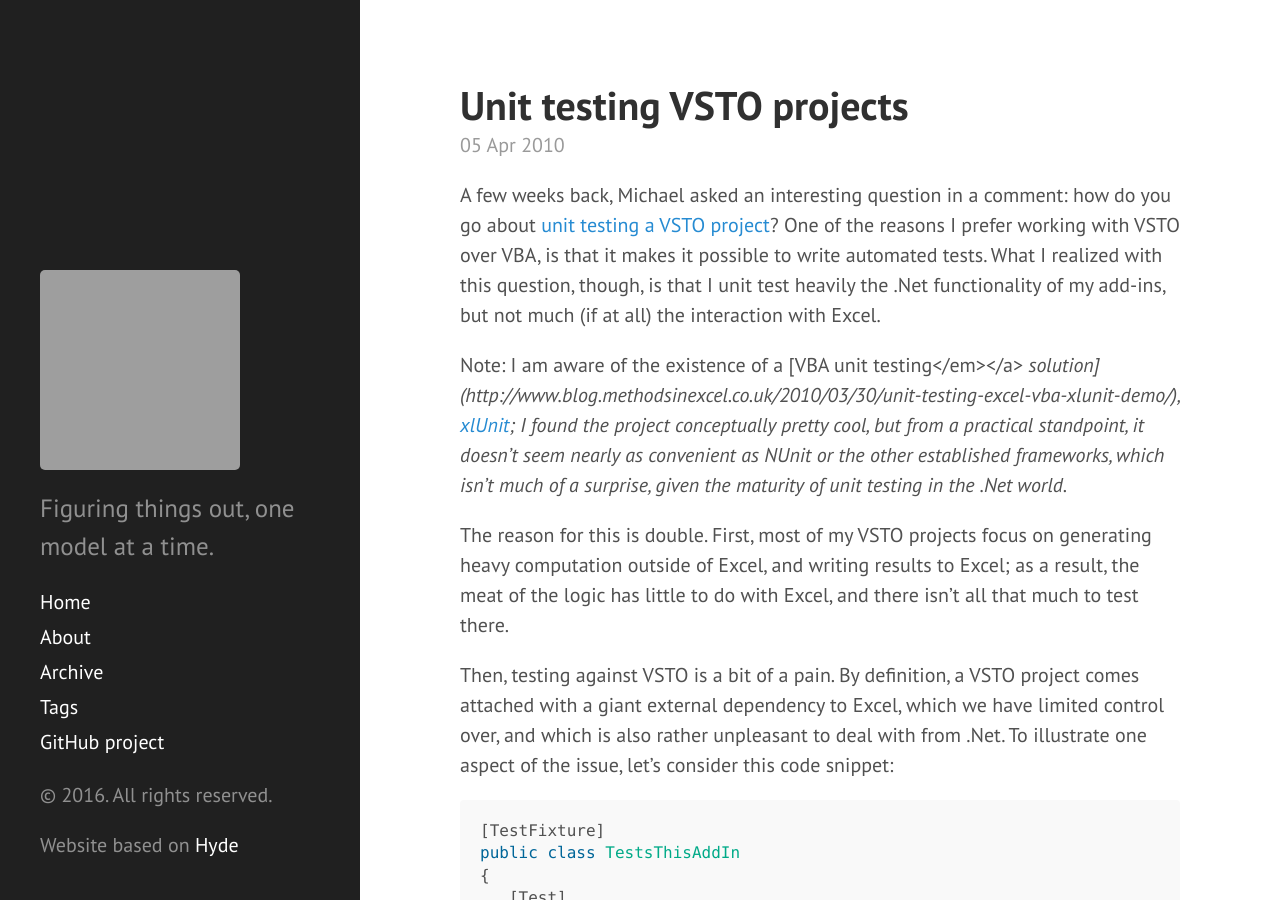
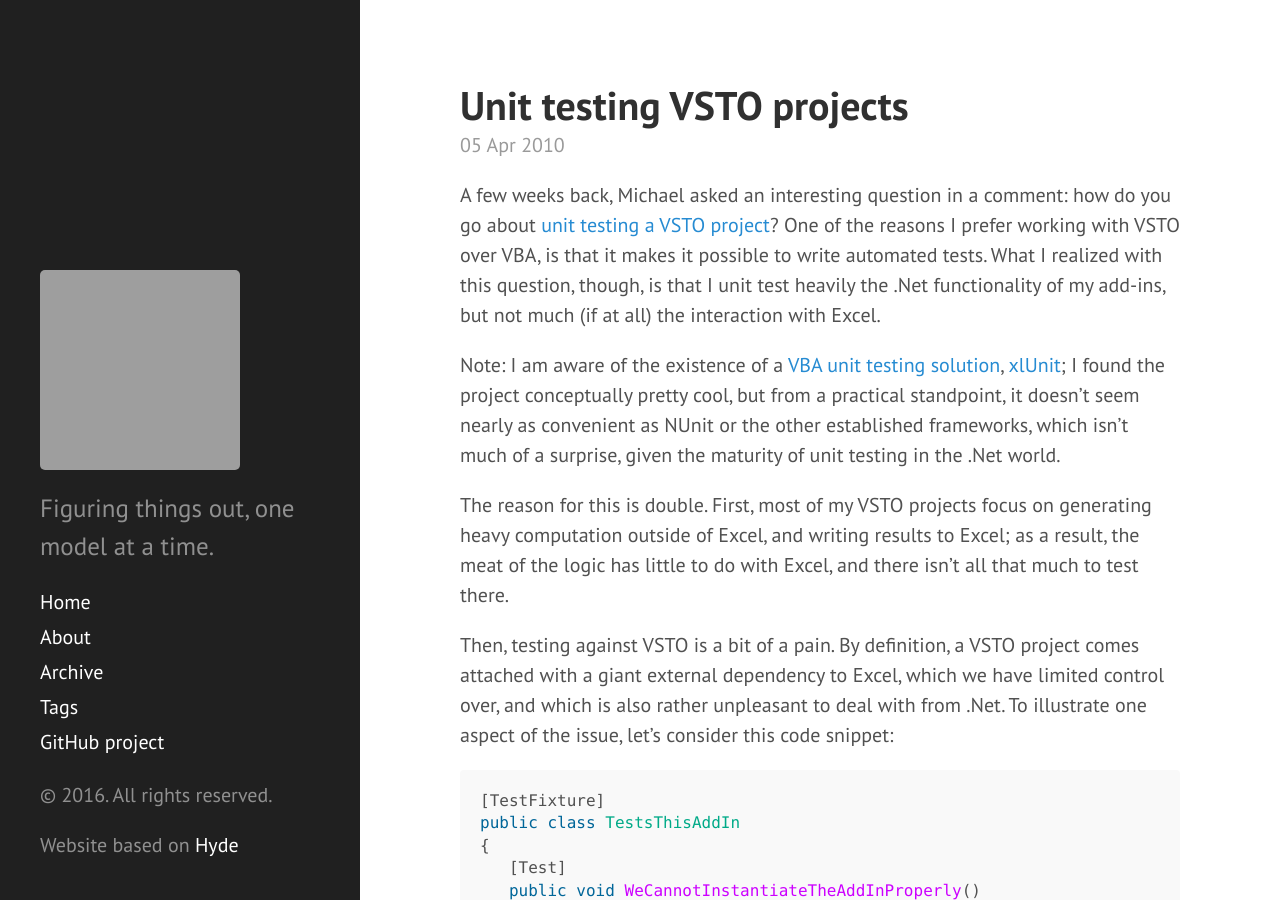
Before and after one commit to mathias-brandewinder/mathias-brandewinder.github.io, a Jekyll site: the page built from _posts/2010-04-05-Unit-testing-VSTO-projects.md, in a window 1280 px wide and 900 px high. Built offline with Jekyll 4.4.1, drawn with Linux system fonts in a browser that asks for light colours; comment, search, counter and statistics services are not loaded; grey boxes are pictures that could not be loaded.

Commit message:
2010/04 fixes

```diff
--- a/_posts/2010-04-05-Unit-testing-VSTO-projects.md
+++ b/_posts/2010-04-05-Unit-testing-VSTO-projects.md
@@ -14,7 +14,7 @@
 
 A few weeks back, Michael asked an interesting question in a comment: how do you go about [unit testing a VSTO project]({{ site.url }}/2008/08/29/VSTO-Add-In-installation-woes/)? One of the reasons I prefer working with VSTO over VBA, is that it makes it possible to write automated tests. What I realized with this question, though, is that I unit test heavily the .Net functionality of my add-ins, but not much (if at all) the interaction with Excel.
 
-Note: I am aware of the existence of a [VBA unit testing</em></a><em> solution](http://www.blog.methodsinexcel.co.uk/2010/03/30/unit-testing-excel-vba-xlunit-demo/), [xlUnit](http://xlvbadevtools.codeplex.com/); I found the project conceptually pretty cool, but from a practical standpoint, it doesn’t seem nearly as convenient as NUnit or the other established frameworks, which isn’t much of a surprise, given the maturity of unit testing in the .Net world.
+Note: I am aware of the existence of a [VBA unit testing solution](http://www.blog.methodsinexcel.co.uk/2010/03/30/unit-testing-excel-vba-xlunit-demo/), [xlUnit](http://xlvbadevtools.codeplex.com/); I found the project conceptually pretty cool, but from a practical standpoint, it doesn’t seem nearly as convenient as NUnit or the other established frameworks, which isn’t much of a surprise, given the maturity of unit testing in the .Net world.
 
 The reason for this is double. First, most of my VSTO projects focus on generating heavy computation outside of Excel, and writing results to Excel; as a result, the meat of the logic has little to do with Excel, and there isn’t all that much to test there.
 
```
Also changed, not shown: _posts/2010-04-14-create-excel-2007-vsto-add-in-bind-command-goto-range.md (+2 -2 lines).
